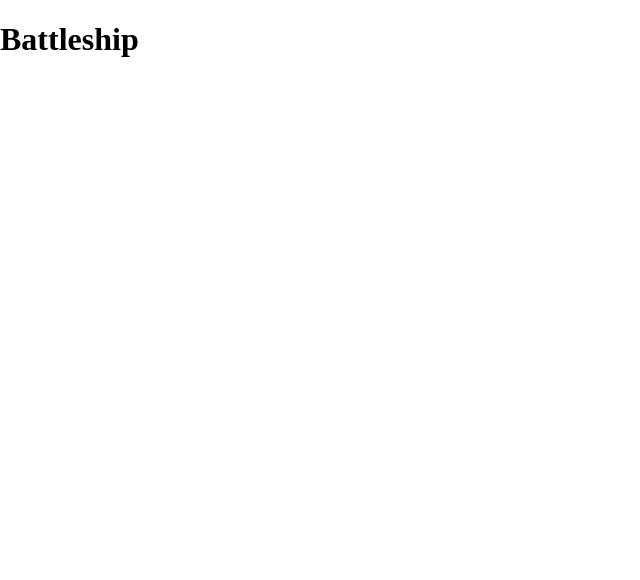
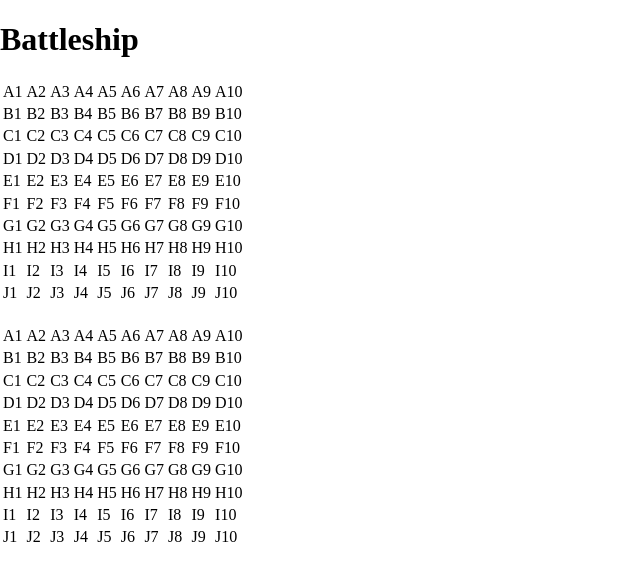
Before and after one commit to JoshGrant5/battle-ship, a website: page public/index.html in a window 1280 px wide. Shown: the whole page, without its empty margins (0-640 px from the left). Drawn offline with nearby package versions, Linux system fonts and the light colour scheme.

Commit message:
Created function to create user and cpu boards on load

```diff
--- a/public/index.html
+++ b/public/index.html
@@ -24,11 +24,28 @@
     <h1>Battleship</h1>
 
   <nav>
-
-
+    <!-- Potential Nav for Expanded App-->
   </nav>
 
+  <!-- Playing Grid -->
+  <main>
+    <div class='battlefield'>
+      <table class='cpu-board'>
+        <tbody>
 
+        </tbody>
+      </table>
+    </div>
+    <br>
+    <div class='battlefield'>
+      <table class='user-board'>
+        <tbody>
+
+        </tbody>
+      </table>
+    </div>
+
+  </main>
 
 
 
--- a/public/scripts/application.js
+++ b/public/scripts/application.js
@@ -0,0 +1,27 @@
+$(document).ready(function() {
+
+  // Build 10x10 Playing Grid
+  const buildBattleField = () => {
+    let plots = ['A', 'B', 'C', 'D', 'E', 'F', 'G', 'H', 'I', 'J'];
+    for (x of plots) {
+    let row = `
+    <tr>
+      <td>${x}${1}</td>
+      <td>${x}${2}</td>
+      <td>${x}${3}</td>
+      <td>${x}${4}</td>
+      <td>${x}${5}</td>
+      <td>${x}${6}</td>
+      <td>${x}${7}</td>
+      <td>${x}${8}</td>
+      <td>${x}${9}</td>
+      <td>${x}${10}</td>
+    </tr>`
+    $('.cpu-board').append(row);
+    $('.user-board').append(row);
+    }
+  };
+
+  buildBattleField();
+
+});
--- a/public/styles/main.css
+++ b/public/styles/main.css
@@ -0,0 +1,11 @@
+.battlfield {
+
+}
+
+.user-board {
+
+}
+
+.cpu-board {
+
+}
```
